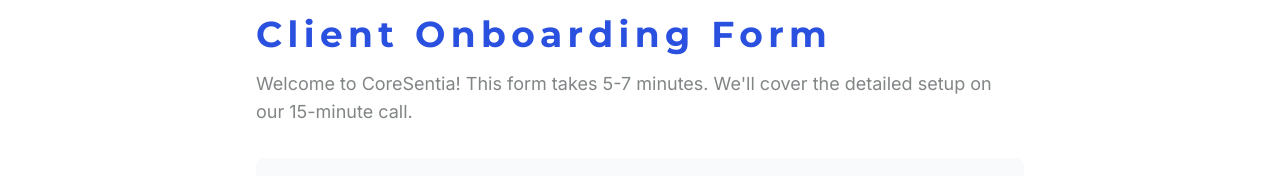
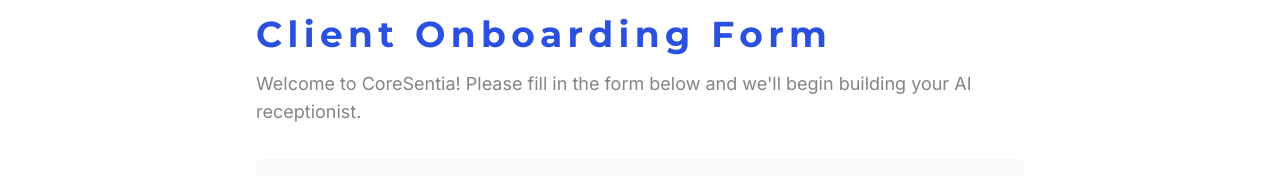
Before and after one commit to CoreSentiaAI/coresentia-lead-response, a Next.js app: page /onboarding in a window 1280 px wide. Shown: the part 146-322 px from the top of the page. Built offline with nearby package versions, Linux system fonts and the light colour scheme; no server answers.

Commit message:
Update onboarding page intro text
Remove time estimate and call mention, simplify to focus on form submission

🤖 Generated with [Claude Code](https://claude.com/claude-code)

Co-Authored-By: Claude <noreply@anthropic.com>

```diff
--- a/app/onboarding/page.tsx
+++ b/app/onboarding/page.tsx
@@ -79,7 +79,7 @@ export default function OnboardingPage() {
         <div className="max-w-3xl mx-auto">
           <h1 className="text-4xl text-brand-navy mb-4">Client Onboarding Form</h1>
           <p className="text-lg text-text-secondary mb-8">
-            Welcome to CoreSentia! This form takes 5-7 minutes. We'll cover the detailed setup on our 15-minute call.
+            Welcome to CoreSentia! Please fill in the form below and we'll begin building your AI receptionist.
           </p>
 
           <form onSubmit={handleSubmit} className="space-y-8">
```
